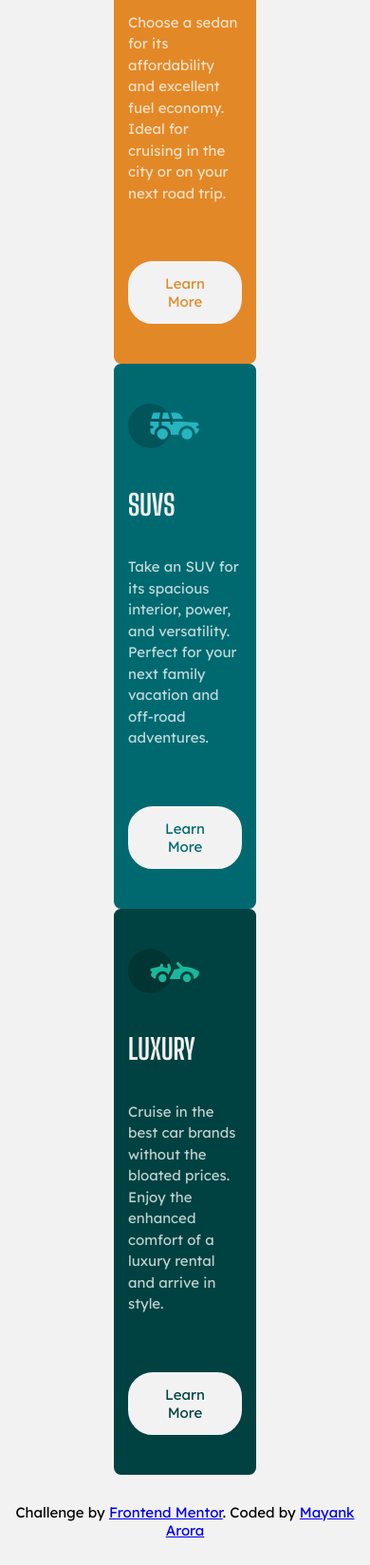
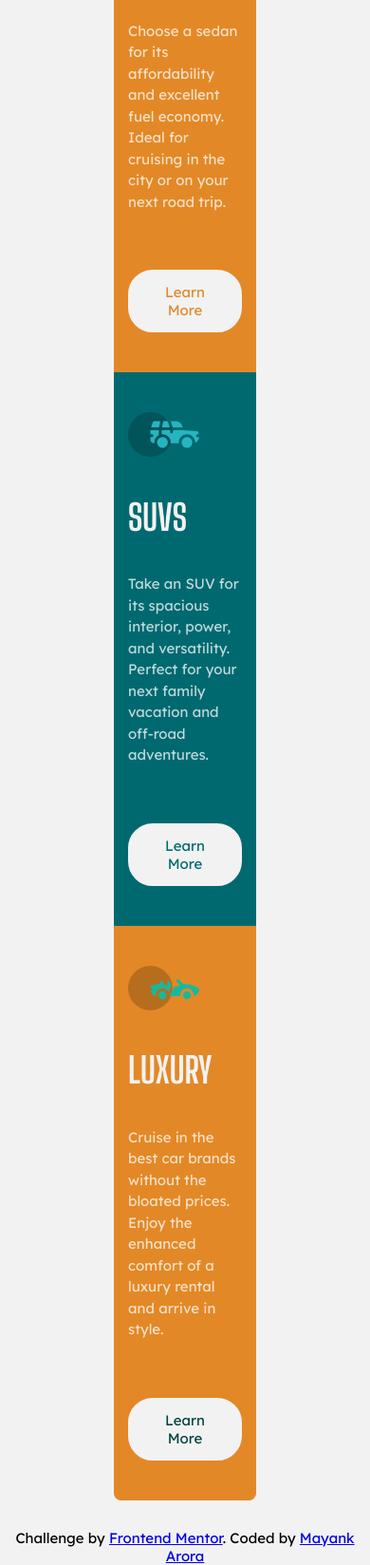
Before and after one commit to mayankdrvr/3-column_preview_card_component_frontendmentor, a plain HTML site: page index.html in a window 390 px wide. Shown: the part 235-1883 px from the top of the page at 95% size. Before the commit the page ends 1856 px from the top, so only its background shows below. Drawn offline with Linux system fonts and the light colour scheme.

Commit message:
Add existing project files to Git

```diff
--- a/styles.css
+++ b/styles.css
@@ -20,7 +20,6 @@
 body {
     background-color: var(--very-light-gray);
     min-height: 100vh;
-
 }
 
 .container {
@@ -31,18 +30,19 @@ body {
     display: flex;
     flex-grow: 1;
     flex-direction: row;
-    margin: 3rem 15rem 9rem 15rem;
+    margin: 10rem 15rem 9rem 15rem;
 }
 
 .container--properties {
     padding: 2.8rem 4rem 2.8rem 4rem;
     text-align: left;
     flex: 1;
-    border-radius: 0.5rem;
+
 }
 
 .container__one {
     background-color: var(--bright-orange);
+    border-radius: 0.5rem 0 0 0.5rem;
 }
 
 .container__two {
@@ -51,6 +51,7 @@ body {
 
 .container__three {
     background-color: var(--very-dark-cyan);
+    border-radius: 0 0.5rem 0.5rem 0;
 }
 
 .container--image {
@@ -62,7 +63,7 @@ body {
 .container__heading {
     font-family: 'Big Shoulders Display', cursive;
     text-transform: uppercase;
-    font-size: 2rem;
+    font-size: 2.5rem;
     font-weight: 700;
     color: var(--very-light-gray);
     padding-bottom: 2.5rem;
@@ -129,6 +130,16 @@ body {
     .container--properties {
         padding: 2.8rem 1rem 2.8rem 1rem;
     }
+
+    .container__one {
+        background-color: var(--bright-orange);
+        border-radius: 0.5rem 0.5rem 0 0;
+    }
+
+    .container__three {
+        background-color: var(--bright-orange);
+        border-radius: 0 0 0.5rem 0.5rem;
+    }
 }
 
 @media (max-width: 365px) {
@@ -141,4 +152,14 @@ body {
     .container--properties {
         padding: 2.8rem 1rem 2.8rem 1rem;
     }
+
+    .container__one {
+        background-color: var(--bright-orange);
+        border-radius: 0.5rem 0.5rem 0 0;
+    }
+
+    .container__three {
+        background-color: var(--bright-orange);
+        border-radius: 0 0 0.5rem 0.5rem;
+    }
 }
```
